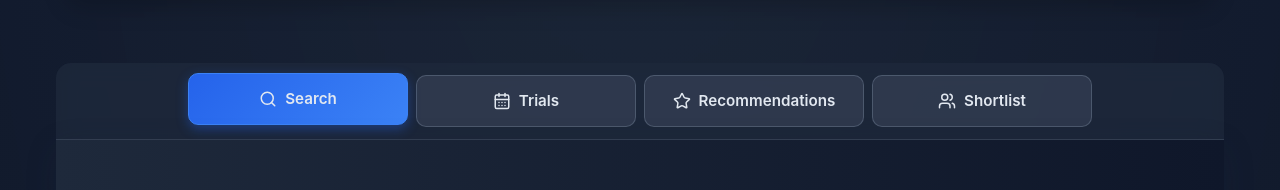
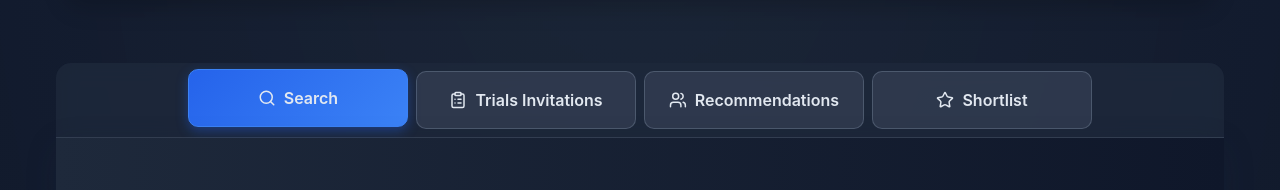
Before and after one commit to BarWanunu/ProScout, a React (Vite) app in the folder frontend/: page /team-dashboard in a window 1280 px wide. Shown: the part 301-491 px from the top of the page. Built offline with nearby package versions, Linux system fonts and the light colour scheme; no server answers; sample sign-in values are in the browser's storage.

Commit message:
icons fix for the shortlist tab

```diff
--- a/frontend/src/components/team/components/ShortlistTab.jsx
+++ b/frontend/src/components/team/components/ShortlistTab.jsx
@@ -1,6 +1,6 @@
 import React, { useState, useEffect } from 'react';
 import { Container, Row, Col, Card, Table, Button, Spinner, Badge } from 'react-bootstrap';
-import { UserMinus, Send, Search, MessageCircle, User } from 'lucide-react';
+import { UserMinus, ClipboardList, Search, MessageCircle, User } from 'lucide-react';
 import shortlistService from '@/api/services/shortlistService';
 import playerService from '@/api/services/playerService';
 import { getToken } from '@/api/tokenStore';
@@ -220,7 +220,7 @@ const ShortlistTab = ({ shortlist: initialShortlist = [], onSwitchToSearch, onRe
                   className="action-btn trial-btn"
                   onClick={() => handleSendTrialInvitation(player.player_id)}
                 >
-                  <Send size={16} className="action-icon" />
+                  <ClipboardList size={16} className="action-icon" />
                   Trial
                 </Button>
 
--- a/frontend/src/components/team/components/TeamDashboardTabs.jsx
+++ b/frontend/src/components/team/components/TeamDashboardTabs.jsx
@@ -1,5 +1,5 @@
 import React, { useState } from "react";
-import { Search, Star, CalendarDays, Users } from "lucide-react";
+import { Search, Star, ClipboardList, Users, User } from "lucide-react";
 import { TeamSearch } from "@/components/search";
 import "@/components/search/styles/SearchFixGlobal.css";
 import TrialsTab from "./TrialsTab";
@@ -23,18 +23,18 @@ export default function TeamDashboardTabs({ team, trials, shortlist, onRefreshSh
     },
     {
       id: "trials",
-      label: "Trials",
-      icon: <CalendarDays size={18} />
+      label: "Trials Invitations",
+      icon: <ClipboardList size={18} />
     },
     {
       id: "recommendations",
       label: "Recommendations",
-      icon: <Star size={18} />
+      icon: <Users size={18} />
     },
     {
       id: "shortlist",
       label: "Shortlist",
-      icon: <Users size={18} />
+      icon: <Star size={18} />
     },
   ];
 
--- a/frontend/src/components/team/styles/TeamDashboardTabs.css
+++ b/frontend/src/components/team/styles/TeamDashboardTabs.css
@@ -11,7 +11,7 @@
 .team-dashboard-tabs .tab-navigation {
   background: rgba(30, 41, 59, 0.85);
   border-radius: 15px 15px 0 0;
-  padding: 0.75rem;
+  padding: 0.5rem;
   backdrop-filter: blur(10px);
   border-bottom: 1px solid rgba(148, 163, 184, 0.2);
 }
@@ -26,10 +26,10 @@
   background: rgba(148, 163, 184, 0.15);
   border: 1px solid rgba(148, 163, 184, 0.3);
   border-radius: 10px;
-  padding: 0.85rem 1.25rem;
+  padding: 1rem 1.5rem;
   color: #e2e8f0;
   font-weight: 600;
-  font-size: 0.95rem;
+  font-size: 1rem;
   cursor: pointer;
   transition: all 0.3s ease;
   display: flex;
@@ -38,6 +38,7 @@
   justify-content: center;
   flex: 1;
   max-width: 220px;
+  min-width: 160px;
 }
 
 .team-dashboard-tabs .tab-button:hover {
@@ -59,7 +60,7 @@
 }
 
 .team-dashboard-tabs .tab-label {
-  font-size: 0.95rem;
+  font-size: 1rem;
   font-weight: 600;
 }
 
```
